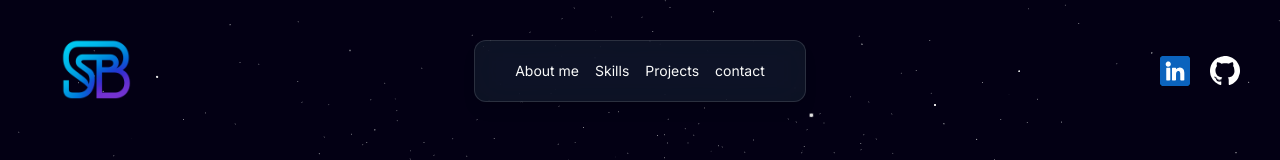
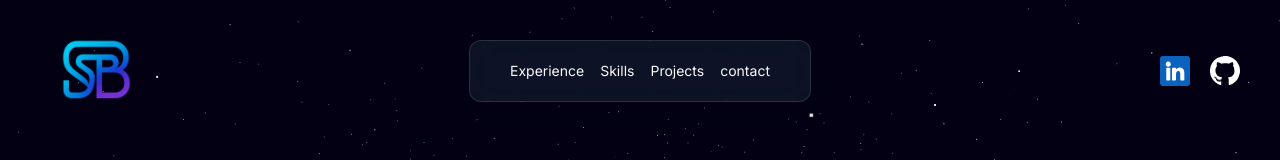
Before and after one commit to sumantra04/My-Portfolio, a Next.js app: page / in a window 1280 px wide. Shown: the top 160 px of the page. Built offline with nearby package versions, Linux system fonts and the light colour scheme; a web font is replaced by a local one.

Commit message:
Experinece added to navbar

```diff
--- a/components/main/Navbar.tsx
+++ b/components/main/Navbar.tsx
@@ -31,7 +31,7 @@ const Navbar = () => {
   });
 
   const navItems = [
-    { name: "About me", link: "#about-me" },
+    { name: "Experience", link: "#experience" },
     { name: "Skills", link: "#skills" },
     { name: "Projects", link: "#projects" },
     { name: "contact", link: "#contact" },
--- a/components/main/Timeline.tsx
+++ b/components/main/Timeline.tsx
@@ -5,7 +5,7 @@ import { motion } from 'framer-motion'
 
 export default function Timeline() {
   return (
-    <div className="w-full max-w-4xl mx-auto px-4 py-16">
+    <div className="w-full max-w-4xl mx-auto px-4 py-16" id="experience">
     <motion.h2
     initial={{ opacity: 0, x: -120 }}
     whileInView={{ opacity: 1, x: 0 }}
```
